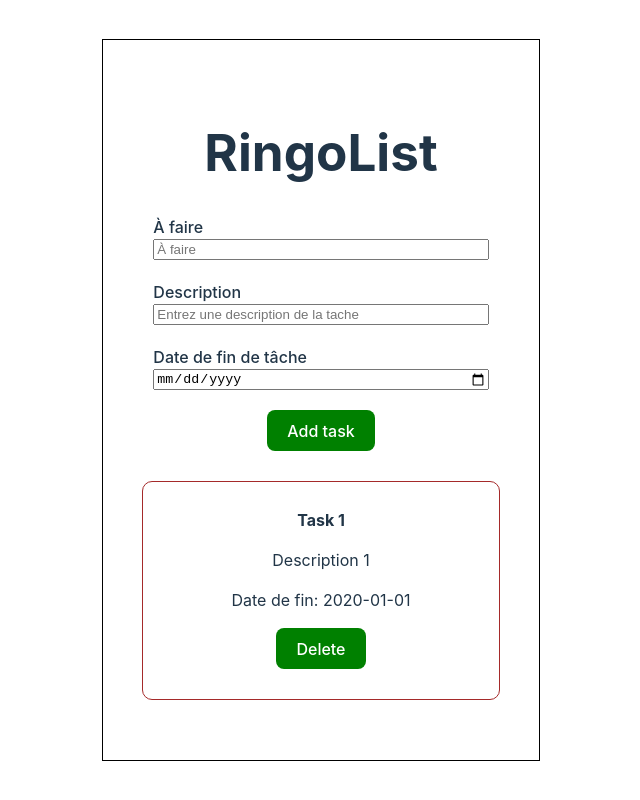
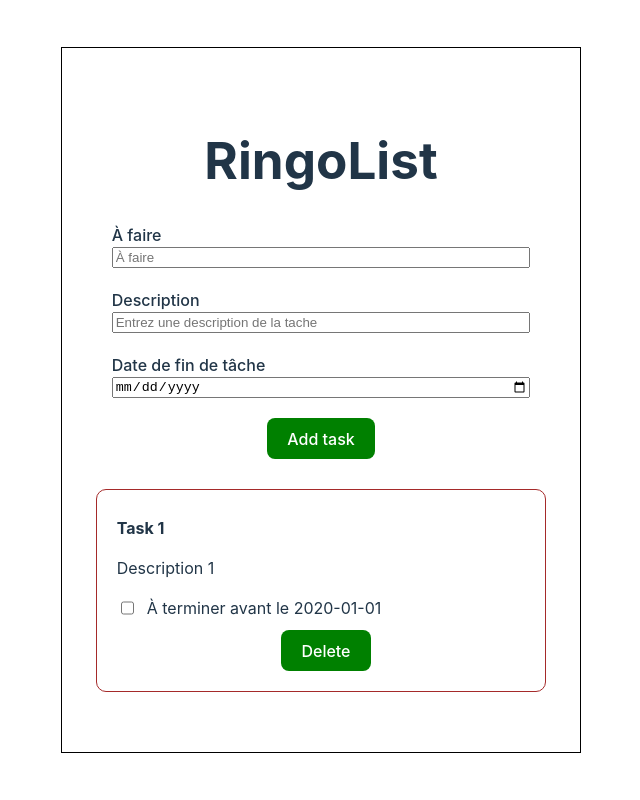
Before and after one commit to stephanemalho/ringo-test, a React (Vite) app: page / in a window 1280 px wide. Shown: the whole page, without its empty margins (370-1010 px from the left). Built offline with nearby package versions, Linux system fonts and the light colour scheme; the HTML template or start-up script is replaced by a standard one.

Commit message:
🔥 F03: start with new tasks feature to respect rules

```diff
--- a/src/components/pages/home/taskForm/Form.jsx
+++ b/src/components/pages/home/taskForm/Form.jsx
@@ -2,24 +2,23 @@
 import { useState } from "react";
 import InputsTask from "./detail/InputsTask";
 import { getTextInputConfig } from "./detail/inputsConfig";
+import { EMPTY_TASK } from "../../../../constants/constants";
 
 const Form = () => {
   // STATE
-  const [newTask, setNewTask] = useState({});
+  const [newTask, setNewTask] = useState(EMPTY_TASK);
 
   const handleTaskCreate = async (event) => {
     event.preventDefault();
-    console.log(newTask);
   };
 
-  function handleChange(e) {
+  const handleChange = (e) => {
     const { name, value } = e.target;
-    console.log(name, value);
     setNewTask((prevTask) => ({
       ...prevTask,
       [name]: value,
     }));
-  }
+  };
 
   // JSX
   return (
--- a/src/components/pages/home/tasks/Tasks.jsx
+++ b/src/components/pages/home/tasks/Tasks.jsx
@@ -6,7 +6,7 @@ const Tasks = ({tasks, setTasks}) => {
   return (
     <>
     {tasks.map((task) => (
-      <Task setTasks={setTasks} tasks={tasks} key={task.id} id={task.id} label={task.label} description={task.description} endDate={task.end_date} />
+      <Task setTasks={setTasks} tasks={tasks} key={task.id} id={task.id} label={task.label} description={task.description} endDate={task.end_date} startDate={task.start_date} />
     ))}
     </>
   )
--- a/src/components/pages/home/tasks/detail/Task.jsx
+++ b/src/components/pages/home/tasks/detail/Task.jsx
@@ -1,6 +1,9 @@
+import { useState } from "react"
 import { styled } from "styled-components"
 // eslint-disable-next-line react/prop-types
-const Task = ({label, description, endDate, id, tasks, setTasks}) => {
+const Task = ({label, description, endDate , id, tasks, setTasks}) => {
+
+  const [isChecked, setIsChecked] = useState(false)
 
   const handleDelete = () => {
     const taskCopy = [...tasks]
@@ -8,12 +11,33 @@ const Task = ({label, description, endDate, id, tasks, setTasks}) => {
     setTasks(newTasksFiltered)
   }
 
+  const handleChange = () => {
+    setIsChecked(!isChecked)
+    // modify endDate with today date when checkbox is checked
+    if (!isChecked) {
+      const taskCopy = [...tasks]
+      const newTasks = taskCopy.map((task) => {
+        if (task.id === id) {
+          return {
+            ...task,
+            end_date: new Date().toLocaleDateString()
+          }
+        }
+        return task
+      })
+      setTasks(newTasks)
+    }
+  }
+
   return (
     <TaskStyled id={id} className="task-style">
         <p>{label}</p>
         <p>{description}</p>
-        <p>Date de fin: {endDate}</p>
-        <button onClick={() => handleDelete(id)}>Delete</button>
+          <div className="checkbox-container">
+            <input type="checkbox" htmlFor="toCheck" value={endDate} onChange={handleChange} />
+            <label className="checkbox-label" htmlFor="toCheck">{!isChecked ? "À terminer avant le "+ endDate : "Terminer le "+ endDate}</label>
+          </div>
+            <button className="delete-task"  onClick={() => handleDelete(id)}>Delete</button>
     </TaskStyled>
   )
 }
@@ -25,7 +49,22 @@ const TaskStyled = styled.div`
   padding: 10px;
   border-radius: 10px;
   margin: 10px;
+  padding-left: 20px;
+  text-align: left;
   p:first-child {
     font-weight: bold;
   }
+  .checkbox-container {
+    display: flex;
+    flex-direction: row;
+    width: 100%;
+  }
+  .checkbox-label {
+    margin-left: 10px;
+  }
+  .delete-task {
+    display: block;
+    margin: 10px auto;
+  }
+
 `
```
